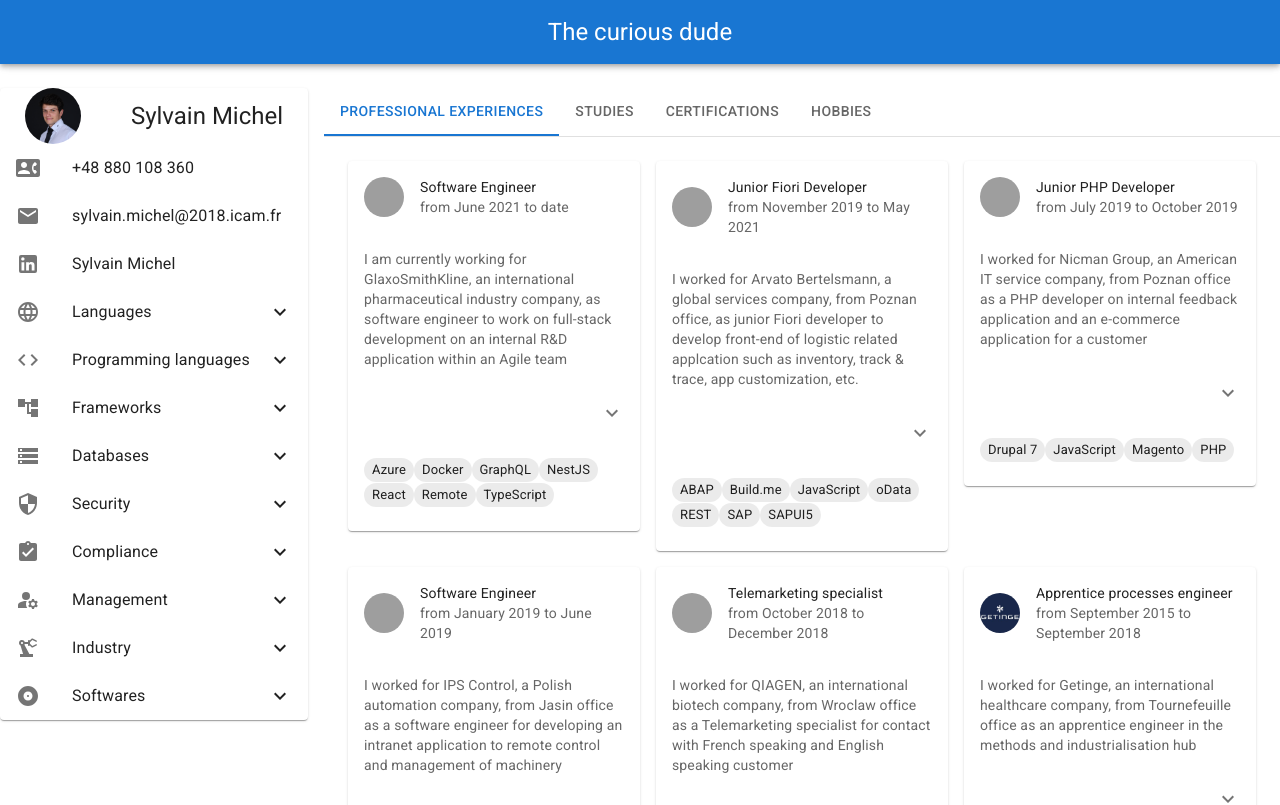
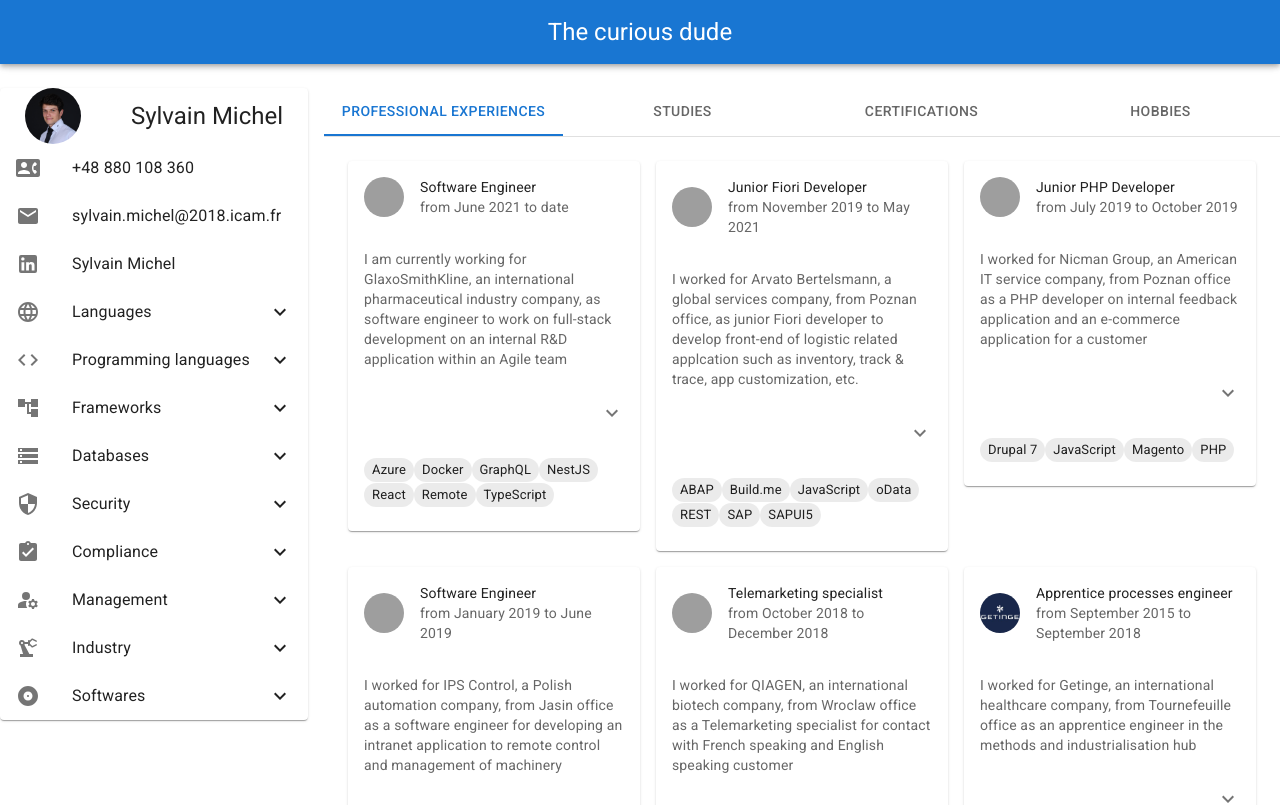
Before and after one commit to SylwekFr/SylwekFr.github.io, a React (Create React App) app: page /about-me in a window 1280 px wide. Shown: the top 805 px of the page. Built offline with nearby package versions, Linux system fonts and the light colour scheme; grey boxes are pictures that could not be loaded.

Commit message:
fullwidth tabs

```diff
--- a/src/pages/about-me.tsx
+++ b/src/pages/about-me.tsx
@@ -66,7 +66,7 @@
             <Box>
                 <TabContext value={tabs}>
                     <Box sx={{ borderBottom: 1, borderColor: 'divider' }}>
-                    <TabList onChange={handleChange} aria-label="CV sections" allowScrollButtonsMobile>
+                    <TabList onChange={handleChange} aria-label="CV sections" variant="fullWidth">
                         <Tab label="Professional Experiences" value="1" />
                         <Tab label="Studies" value="2" />
                         <Tab label="Certifications" value="3" />
```
